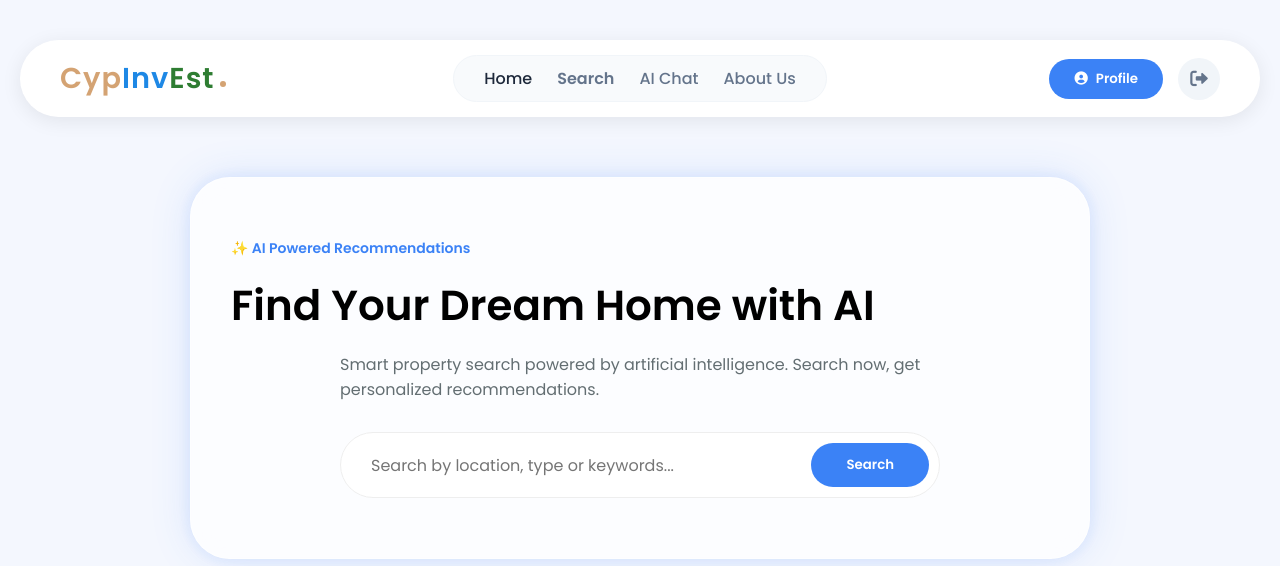
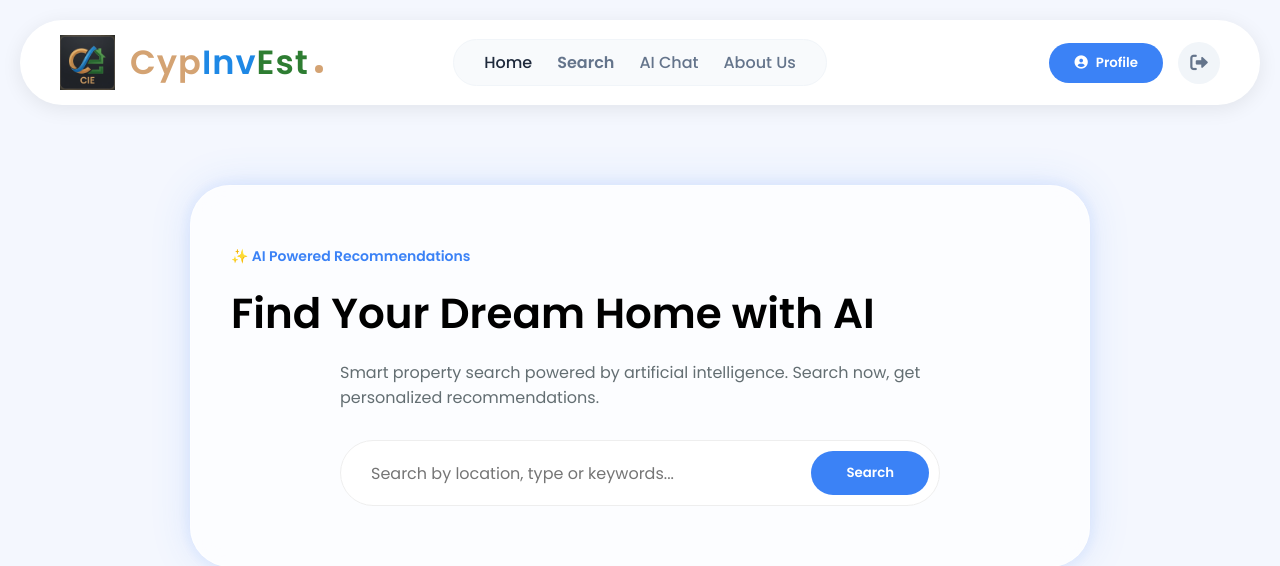
Before and after one commit to EfeAskin/RealEstatePrj, a FastAPI app: page /search in a window 1280 px wide. Shown: the top 566 px of the page. Run offline with FastAPI, Linux system fonts and the light colour scheme.

Commit message:
Logo added

```diff
--- a/templates/search.html
+++ b/templates/search.html
@@ -4,6 +4,7 @@
     <title>Search Properties | CypInvest</title>
     <link rel="stylesheet" href="{{ url_for('static', path='/css/style.css') }}">
     <link rel="stylesheet" href="https://cdnjs.cloudflare.com/ajax/libs/font-awesome/6.0.0/css/all.min.css">
+    <link rel="icon" type="image/png" href="{{ url_for('static', path='htmlfotos/favicon.png') }}">
     <style>
         .badge-sale {
             background-color: #ef4444;
@@ -26,11 +27,15 @@
 </head>
 <body>
 
-<div class="navbar" style="display: flex; justify-content: space-between; align-items: center; padding: 15px 40px; background: white; border-radius: 50px; margin: 20px; box-shadow: 0 4px 20px rgba(0,0,0,0.08); position: relative;">
+<div class="navbar" style="display: flex; justify-content: space-between; align-items: center; padding: 15px 40px; background: white; border-radius: 50px; margin: 20px; box-shadow: 0 4px 20px rgba(0,0,0,0.08); position: sticky; top: 10px; z-index: 2000;">
 
-    <div style="flex: 1; display: flex; justify-content: flex-start;">
-        <div style="font-size: 1.8rem; letter-spacing: 1px; font-weight: 800; cursor: pointer; display: flex; align-items: center;" onclick="window.location.href='/home'">
-            <span style="color: #D4A373;">Cyp</span><span style="color: #1E88E5;">Inv</span><span style="color: #2E7D32;">Est</span><span style="width: 6px; height: 6px; background: #D4A373; border-radius: 50%; margin-left: 5px; margin-top: 10px;"></span>
+    <div style="flex: 1; display: flex; justify-content: flex-start; align-items: center;">
+        <div style="cursor: pointer; display: flex; align-items: center;" onclick="window.location.href='/home'">
+            <img src="/static/htmlfotos/favicon.png" alt="CIE Logo" style="width: 55px; height: 55px; margin-right: 15px; object-fit: contain;">
+
+            <div style="font-size: 2.1rem; letter-spacing: 1px; font-weight: 800; display: flex; align-items: center;">
+                <span style="color: #D4A373;">Cyp</span><span style="color: #1E88E5;">Inv</span><span style="color: #2E7D32;">Est</span><span style="width: 8px; height: 8px; background: #D4A373; border-radius: 50%; margin-left: 6px; margin-top: 12px;"></span>
+            </div>
         </div>
     </div>
 
@@ -68,7 +73,7 @@
                 box-shadow: 0 10px 25px rgba(0,0,0,0.1);
                 border-radius: 12px;
                 min-width: 200px;
-                z-index: 1000;
+                z-index: 2001;
                 padding: 10px 0;
                 border: 1px solid #f1f5f9;
             ">
@@ -170,31 +175,24 @@
         }
     });
     function toggleDropdown(event) {
-    // Tıklamanın dışarıya yayılmasını engelle ki window.onclick hemen çalışmasın
     event.stopPropagation();
 
     const dropdown = document.getElementById('profileDropdown');
     const isVisible = dropdown.style.display === 'block';
 
-    // Açıksa kapat, kapalıysa aç
     dropdown.style.display = isVisible ? 'none' : 'block';
 }
 
-// Ekrandaki herhangi bir yere tıklandığında menüyü kapatma mantığı
 window.onclick = function(event) {
     const dropdown = document.getElementById('profileDropdown');
     const btn = document.getElementById('profileBtn');
 
-    // Eğer tıklanan yer buton değilse ve dropdown şu an açıksa kapat
     if (event.target !== btn && dropdown.style.display === 'block') {
-        // Tıklanan yer dropdown'un kendisi değilse kapat
         if (!dropdown.contains(event.target)) {
             dropdown.style.display = 'none';
         }
     }
 }
-
-
 </script>
 </body>
 </html>
--- a/templates/setrole.html
+++ b/templates/setrole.html
@@ -4,6 +4,7 @@
     <meta charset="UTF-8">
     <meta name="viewport" content="width=device-width, initial-scale=1.0">
     <title>Welcome - CypInvEst</title>
+    <link rel="icon" type="image/png" href="{{ url_for('static', path='htmlfotos/favicon.png') }}">
     <style>
         /* Google Fonts */
         @import url('https://fonts.googleapis.com/css2?family=Poppins:wght@300;400;500;600;800;900&display=swap');
```
Also changed, not shown: templates/about.html (+8 -3 lines), templates/desktop1.html (+8 -3 lines), templates/home.html (+8 -3 lines), static/htmlfotos/favicon.png (added).
